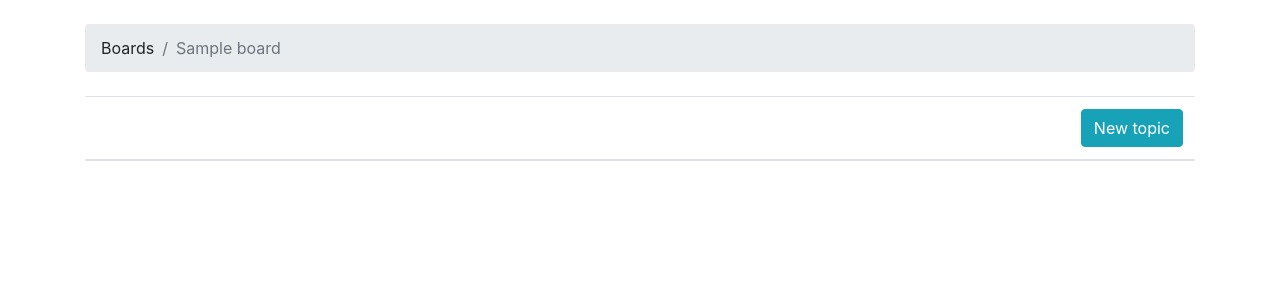
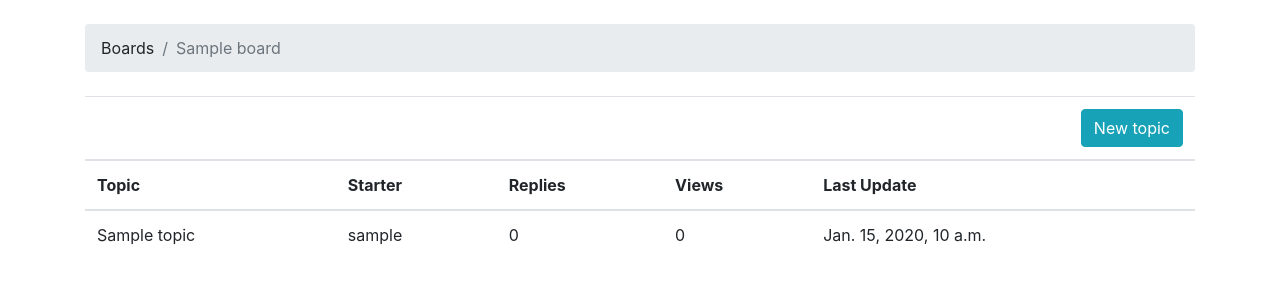
Before and after one commit to alexandrepasc/1stPlayDjango, a Django app: page /board/1 in a window 1280 px wide. Shown: the part 42-326 px from the top of the page. Run offline with Django 3.2, Linux system fonts and the light colour scheme; tables that the repository leaves empty hold one stand-in row (values such as "Sample post"); lists and menus that the app fills with data are empty; some libraries are stand-ins or nearby versions.

Commit message:
Add list.

```diff
--- a/templates/topics.html
+++ b/templates/topics.html
@@ -13,8 +13,26 @@
 <table class="table" width="100%">
     <thead class="thead-inverse">
     <tr align="right">
-        <th><a class="btn btn-info" href="{% url 'new_topic' board.id%}">New topic</a></th>
+        <th colspan="5"><a class="btn btn-info" href="{% url 'new_topic' board.id%}">New topic</a></th>
+    </tr>
+    <tr>
+        <th>Topic</th>
+        <th>Starter</th>
+        <th>Replies</th>
+        <th>Views</th>
+        <th>Last Update</th>
     </tr>
     </thead>
+    <tbody>
+    {% for topic in board.topics.all %}
+    <tr>
+        <td>{{ topic.subject }}</td>
+        <td>{{ topic.starter.username }}</td>
+        <td>0</td>
+        <td>0</td>
+        <td>{{ topic.last_updated }}</td>
+    </tr>
+    {% endfor %}
+    </tbody>
 </table>
 {% endblock %}
```
